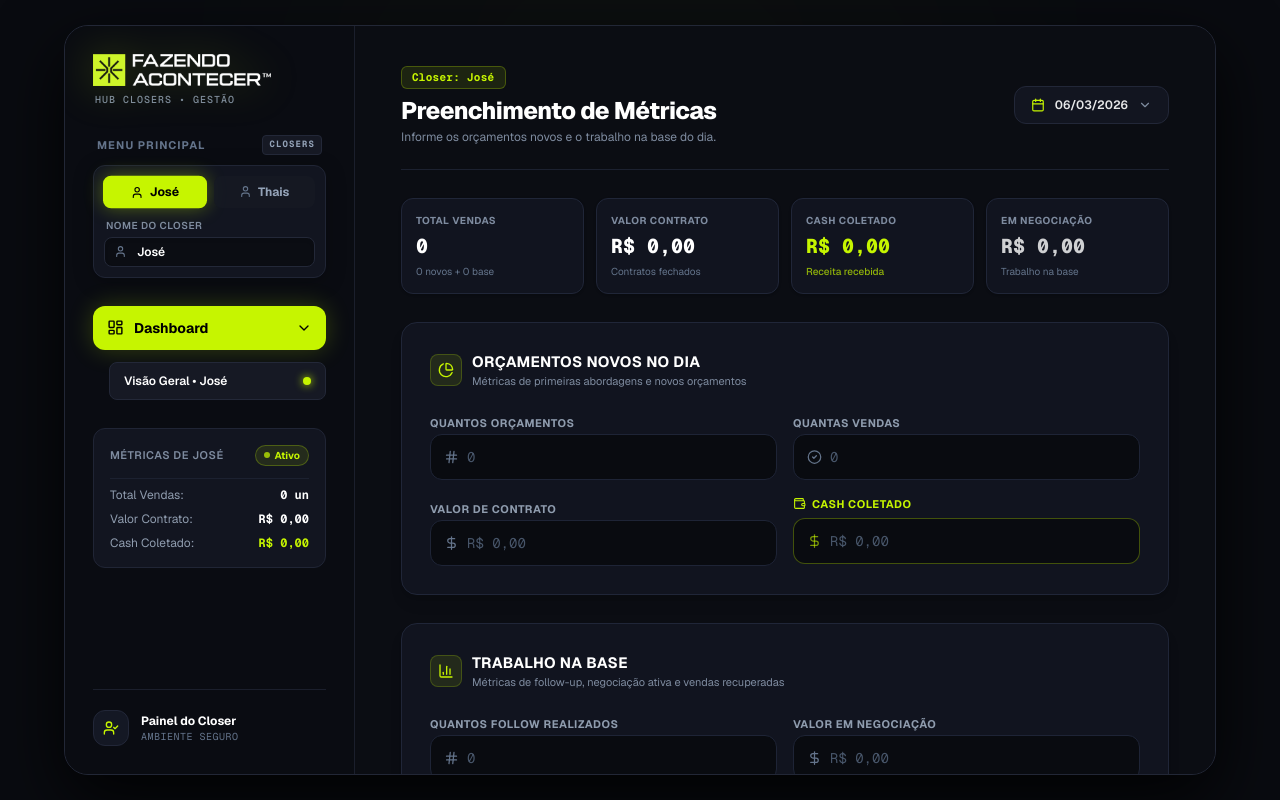
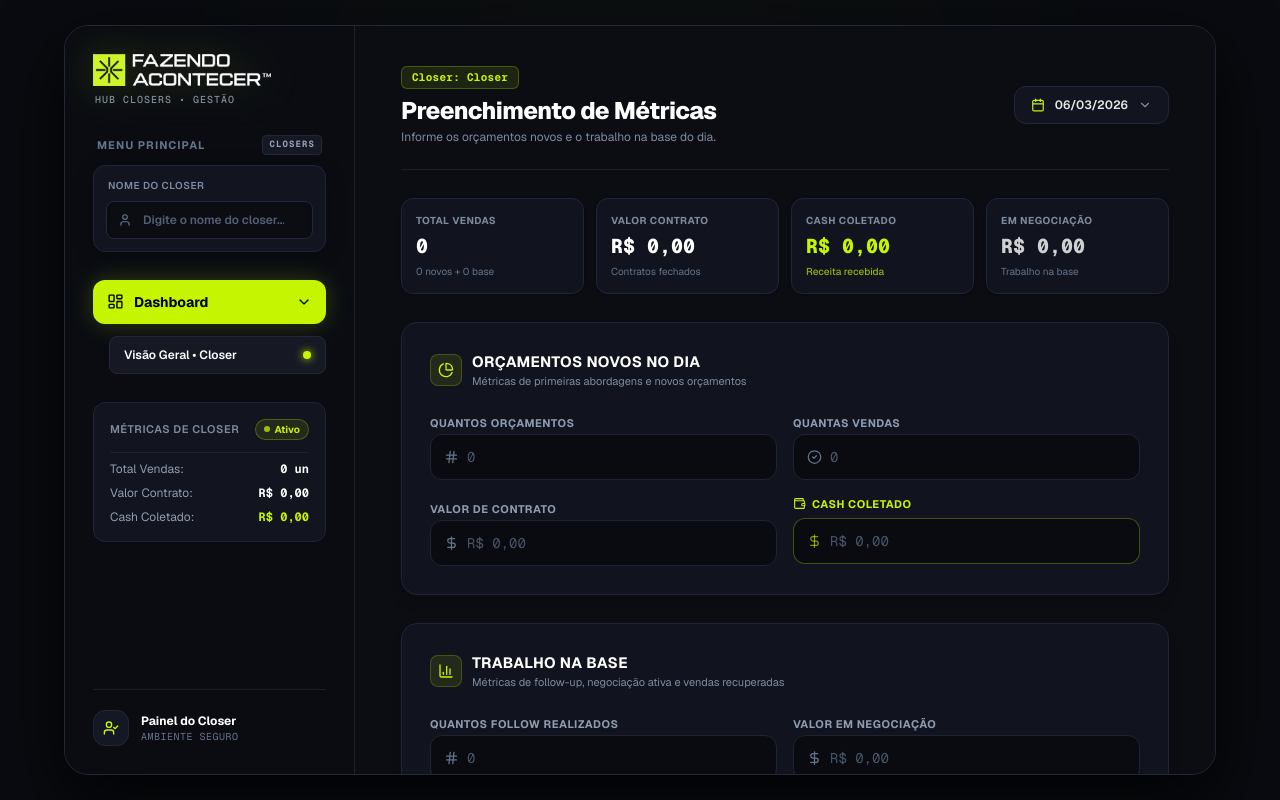
Before and after one commit to vinicius-perform/closers-hub, a Next.js app: page / in a window 1280 px wide. Built offline with nearby package versions, Linux system fonts and the light colour scheme.

Commit message:
feat: remover botoes predefinidos e manter apenas campo de digitacao do closer

```diff
--- a/src/app/page.tsx
+++ b/src/app/page.tsx
@@ -55,16 +55,13 @@ const INITIAL_CLOSER_STATE: CloserFormData = {
 };
 
 export default function FACloserHub() {
-  const [selectedCloser, setSelectedCloser] = useState<string>('José');
+  const [selectedCloser, setSelectedCloser] = useState<string>('');
   const [isGenerating, setIsGenerating] = useState(false);
   const [pdfGenerated, setPdfGenerated] = useState(false);
   const [error, setError] = useState<string | null>(null);
 
   // Store data independently for closers
-  const [closersData, setClosersData] = useState<Record<string, CloserFormData>>({
-    'José': { ...INITIAL_CLOSER_STATE },
-    'Thais': { ...INITIAL_CLOSER_STATE }
-  });
+  const [closersData, setClosersData] = useState<Record<string, CloserFormData>>({});
 
   // Date Range State
   const [dateRange, setDateRange] = useState<DateRange | undefined>({
@@ -467,41 +464,13 @@ export default function FACloserHub() {
                 </span>
               </p>
 
-              {/* Box de Seleção & Digitação do Closer */}
-              <div className="p-2.5 bg-[#121520] border border-[#202535] rounded-xl space-y-2.5 shadow-[0_4px_20px_rgba(0,0,0,0.25)]">
-                {/* Selector Pills com opções rápidas */}
-                <div className="grid grid-cols-2 gap-2">
-                  {(['José', 'Thais']).map((closer) => {
-                    const isSelected = selectedCloser.trim().toLowerCase() === closer.toLowerCase();
-                    return (
-                      <button
-                        key={closer}
-                        type="button"
-                        onClick={() => {
-                          setSelectedCloser(closer);
-                          setError(null);
-                          setPdfGenerated(false);
-                        }}
-                        className={`relative py-2 px-2.5 rounded-lg text-xs font-bold transition-all flex items-center justify-center gap-1.5 cursor-pointer ${
-                          isSelected
-                            ? 'bg-[#C6F500] text-black shadow-[0_0_18px_rgba(198,245,0,0.35)] scale-[1.02]'
-                            : 'text-[#94A3B8] bg-[#161924]/80 hover:text-white hover:bg-[#181C2B]'
-                        }`}
-                      >
-                        <User size={13} className={isSelected ? 'text-black' : 'text-[#64748B]'} />
-                        {closer}
-                      </button>
-                    );
-                  })}
-                </div>
-
-                {/* Campo para digitar o nome do Closer */}
-                <div className="space-y-1">
+              {/* Box de Digitação do Closer */}
+              <div className="p-3 bg-[#121520] border border-[#202535] rounded-xl space-y-2 shadow-[0_4px_20px_rgba(0,0,0,0.25)]">
                 <label className="text-[10px] font-semibold text-[#7E8B9F] uppercase tracking-wider block px-0.5">
                   Nome do Closer
                 </label>
                 <div className="relative flex items-center">
-                    <User size={13} className="absolute left-2.5 text-[#64748B] pointer-events-none" />
+                  <User size={14} className="absolute left-3 text-[#64748B] pointer-events-none" />
                   <input
                     type="text"
                     value={selectedCloser}
@@ -511,9 +480,22 @@ export default function FACloserHub() {
                       setPdfGenerated(false);
                     }}
                     placeholder="Digite o nome do closer..."
-                      className="w-full bg-[#0B0D13] border border-[#232838] focus:border-[#C6F500] focus:ring-1 focus:ring-[#C6F500]/40 rounded-lg pl-8 pr-2.5 py-1.5 text-xs font-semibold text-white placeholder-[#475569] outline-none transition-all shadow-inner"
+                    className="w-full bg-[#0B0D13] border border-[#232838] focus:border-[#C6F500] focus:ring-1 focus:ring-[#C6F500]/40 rounded-lg pl-9 pr-7 py-2.5 text-xs font-semibold text-white placeholder-[#525F74] outline-none transition-all shadow-inner"
                   />
-                  </div>
+                  {selectedCloser && (
+                    <button
+                      type="button"
+                      onClick={() => {
+                        setSelectedCloser('');
+                        setError(null);
+                        setPdfGenerated(false);
+                      }}
+                      className="absolute right-2.5 text-[#525F74] hover:text-white text-xs font-bold px-1 transition-colors cursor-pointer"
+                      title="Limpar campo"
+                    >
+                      ×
+                    </button>
+                  )}
                 </div>
               </div>
             </div>
```
Lines whose indentation alone changed are shown as unchanged.
